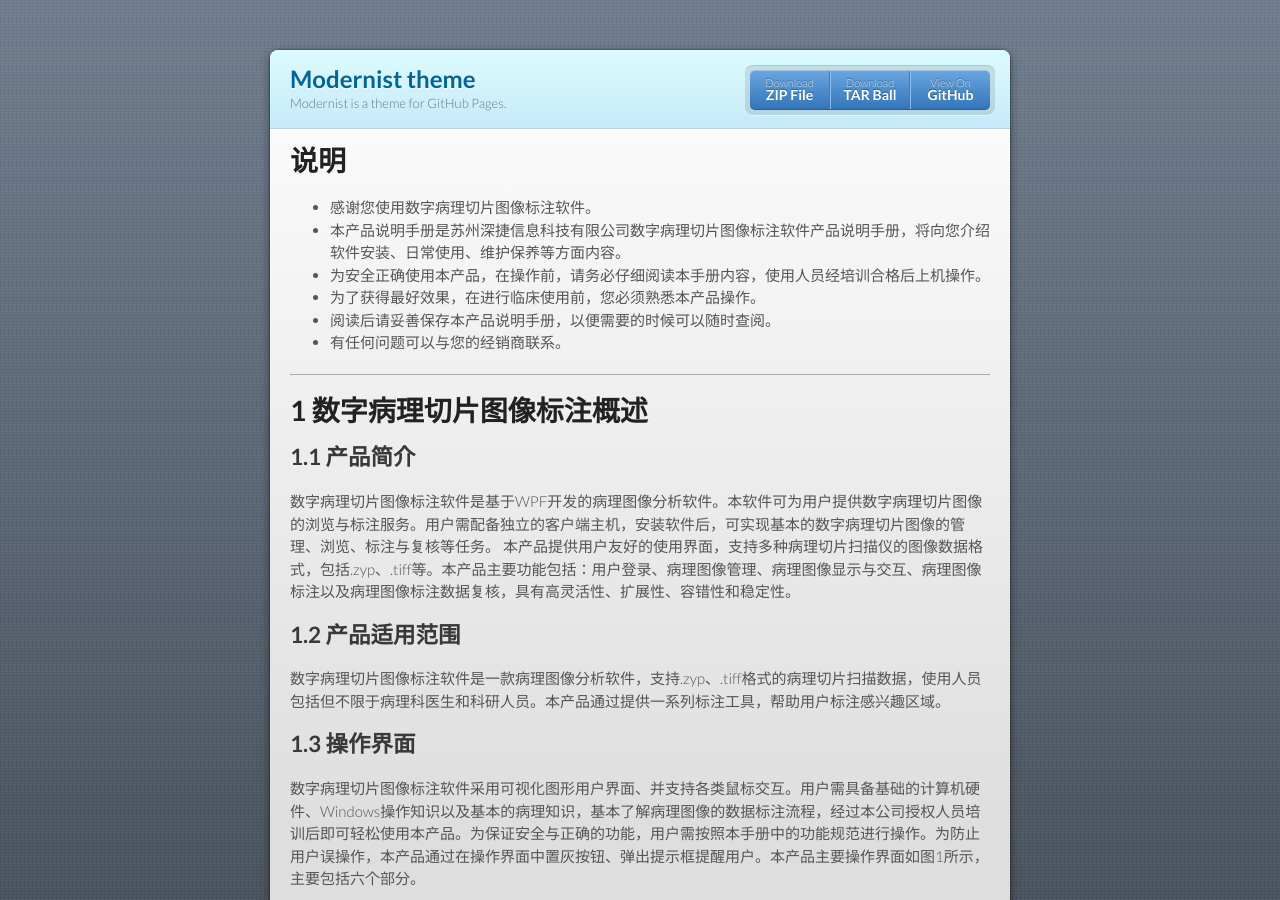
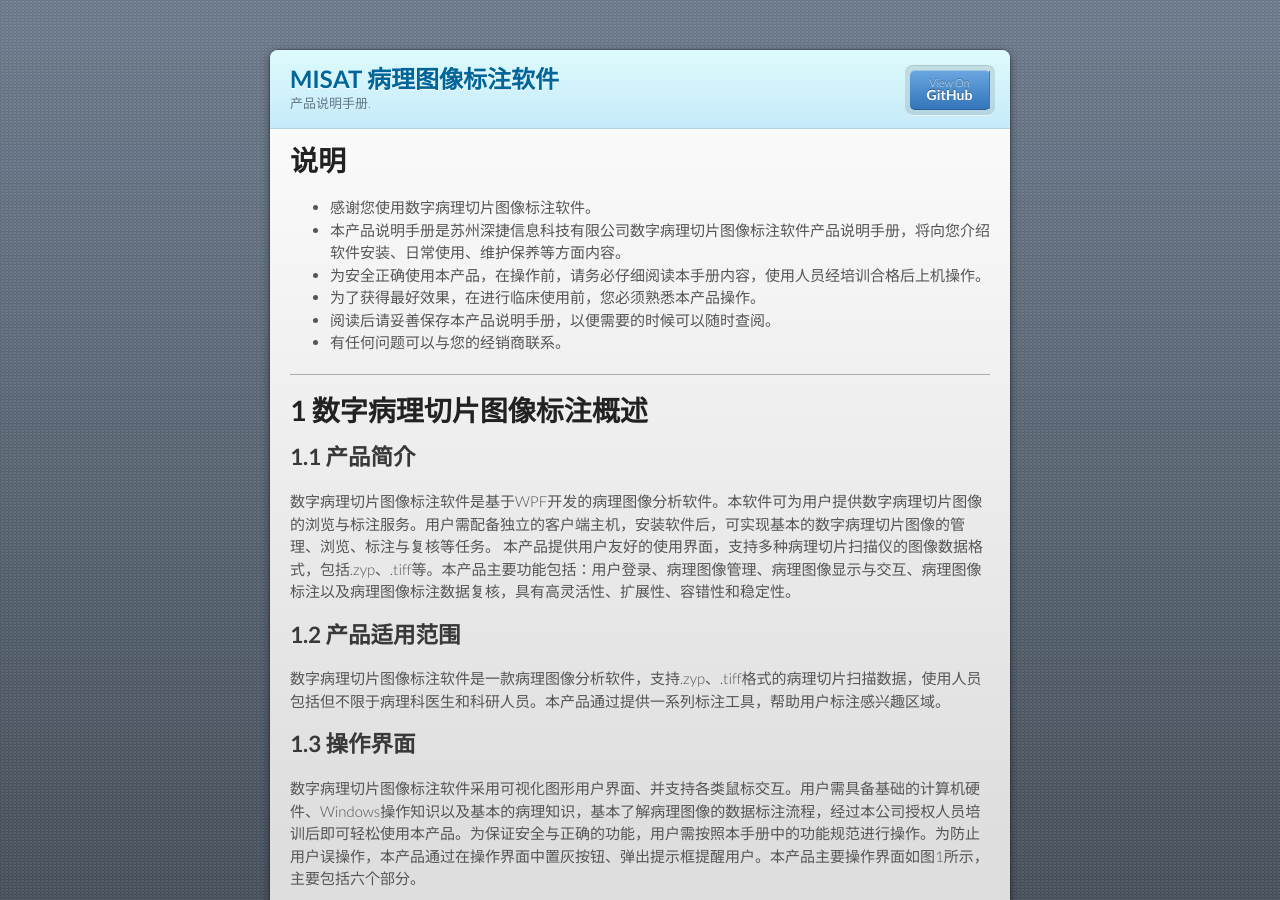
Before and after one commit to DeepAgileCTO/MISATPages, a Jekyll site: the page built from index.md, in a window 1280 px wide and 900 px high. Built offline with Jekyll 4.4.1, drawn with Linux system fonts in a browser that asks for light colours; our own code applies the rules of GitHub Pages for plain Markdown files.

Commit message:
Update _config.yml

```diff
--- a/_config.yml
+++ b/_config.yml
@@ -1,5 +1,5 @@
-title: Modernist theme
-description: Modernist is a theme for GitHub Pages.
-show_downloads: true
+title: MISAT 病理图像标注软件
+description: 产品说明手册.
+show_downloads: false
 google_analytics:
 theme: jekyll-theme-modernist
```
